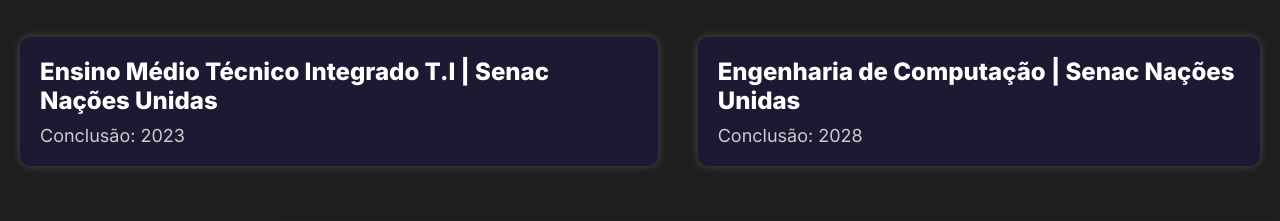
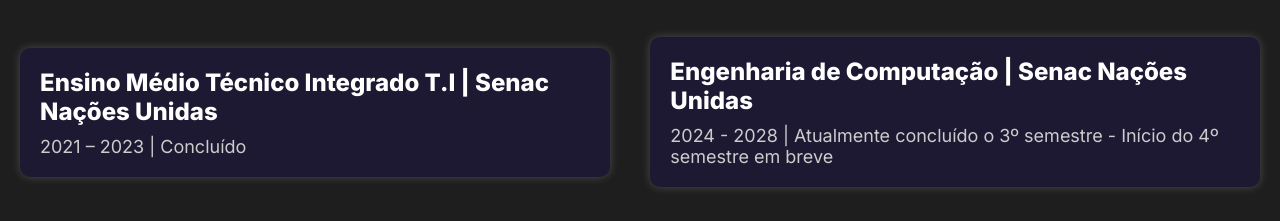
Before and after one commit to joaovictor877/portifolio, a plain HTML site: page index.html in a window 1280 px wide. Shown: the part 1408-1629 px from the top of the page. Drawn offline with Linux system fonts and the light colour scheme.

Commit message:
atualizado minha formação

```diff
--- a/index.html
+++ b/index.html
@@ -79,12 +79,12 @@
         <div class="flex">
             <div class="educacao-card">
                 <h3>Ensino Médio Técnico Integrado T.I | Senac Nações Unidas</h3>
-                <p>Conclusão: 2023</p>
+                <p>2021 – 2023 | Concluído</p>
             </div>
             <!-- Novo bloco para o curso em HTML e CSS -->
             <div class="educacao-card">
                 <h3>Engenharia de Computação | Senac Nações Unidas</h3>
-                <p>Conclusão: 2028</p>
+                <p>2024 - 2028 | Atualmente concluído o 3º semestre - Início do 4º semestre em breve</p>
             </div>
         </div>
     </div>
```
